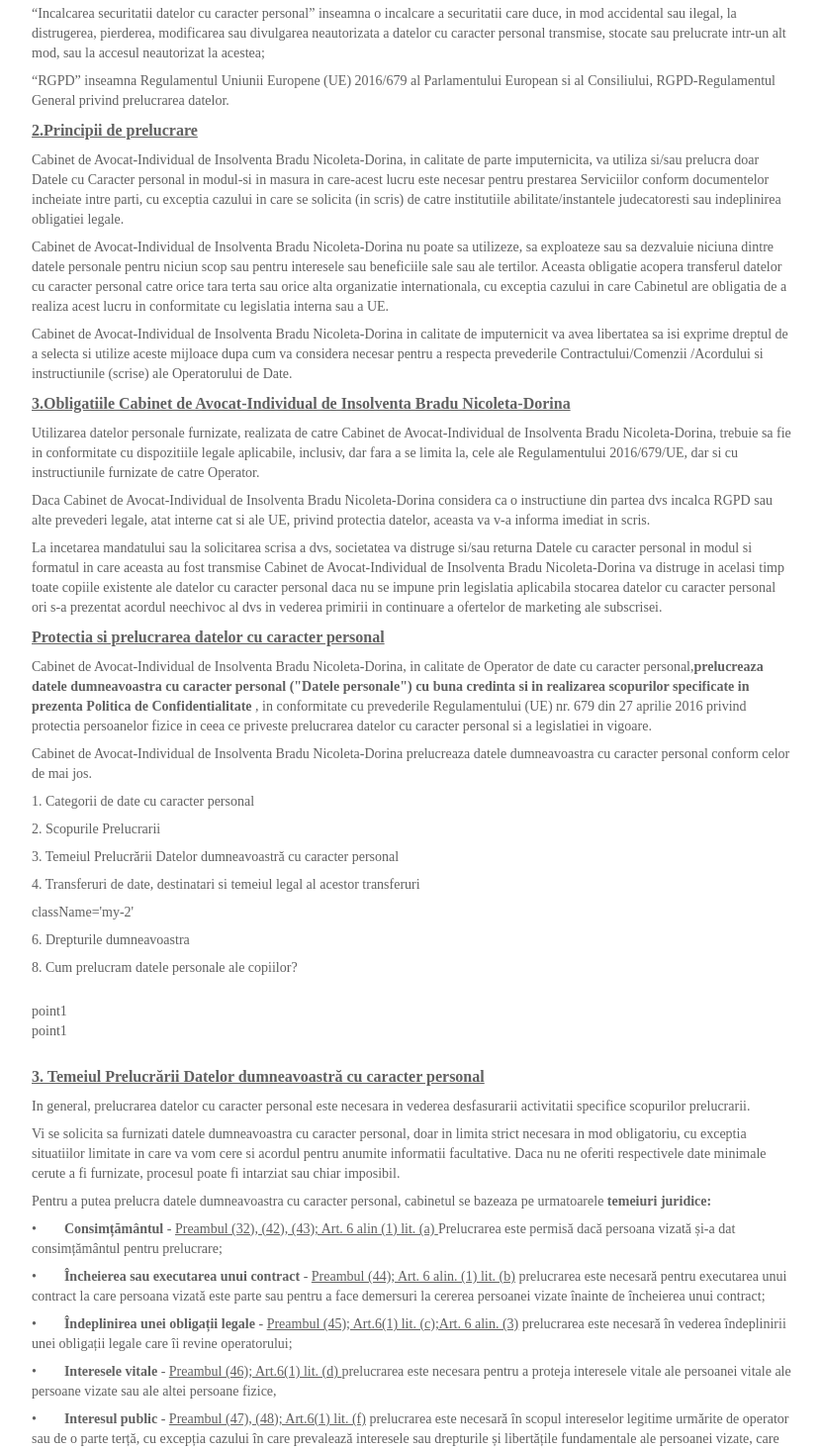
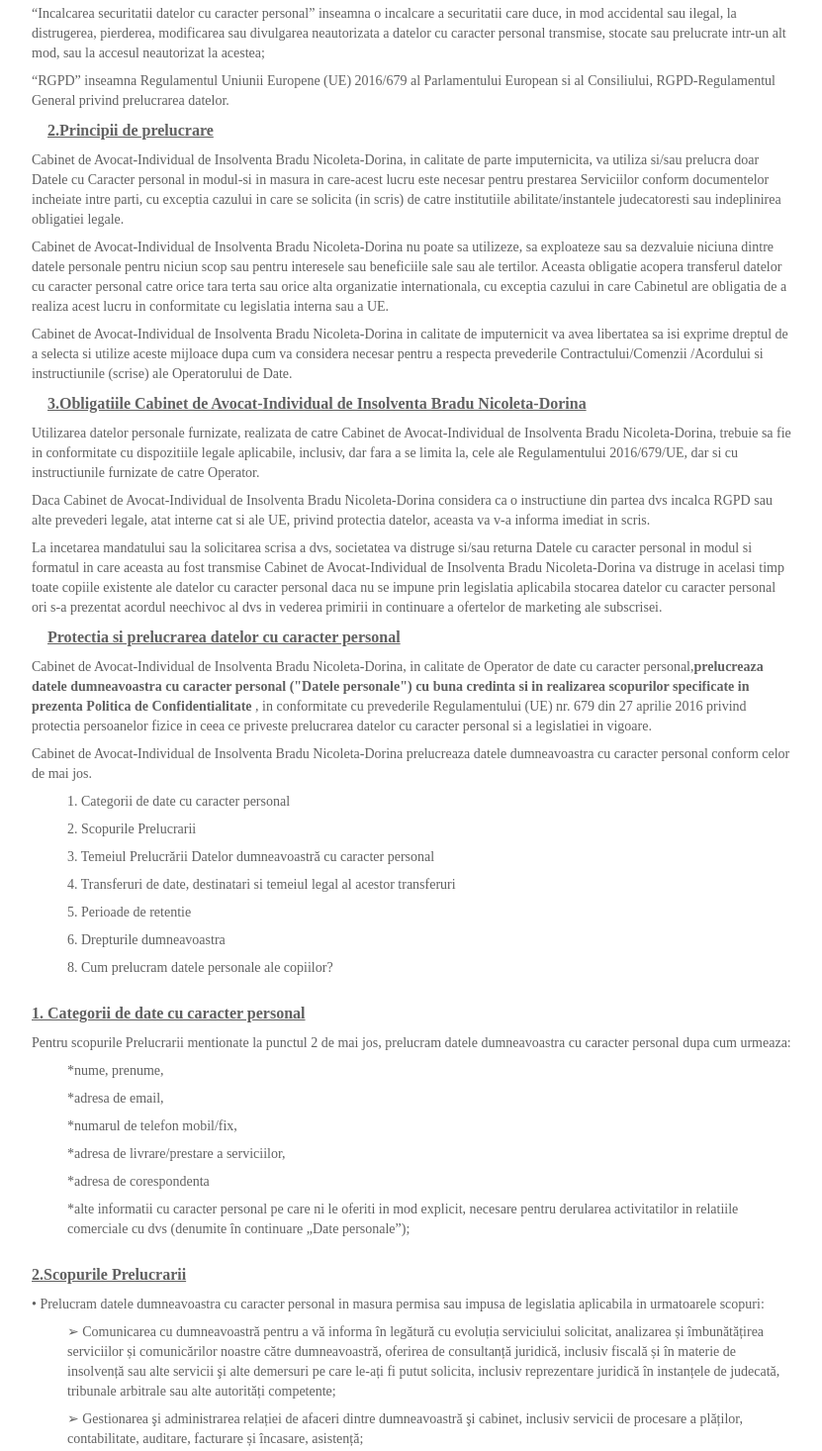
Before and after one commit to CleanCodeRo/bradu-law, a React (Vite) app: page /gdpr in a window 1280 px wide. Shown: the part 1320-2786 px from the top of the page at 99% size, without its empty margins (224-1055 px from the left). Built offline with nearby package versions, Linux system fonts and the light colour scheme.

Commit message:
point 1 and 2

```diff
--- a/src/Pages/GDPR.jsx
+++ b/src/Pages/GDPR.jsx
@@ -8,7 +8,7 @@ export default function GDPR() {
                     Stimate partener
                 </p>
                 <p className="my-2">
-          In primul rand dorim sa va multumim ca aveti incredere in Cabinet de
+                    <span className="ml-4">  </span>In primul rand dorim sa va multumim ca aveti incredere in Cabinet de
                     Avocat-Individual de Insolventa Bradu Nicoleta-Dorina si speram ca
                     parteneriatul nostru sa continue si pe viitor. Parte din
                     responsabilitatea noastra in aceasta colaborare este si modul in care
@@ -40,7 +40,7 @@ export default function GDPR() {
                     95/46/CE (Regulamentul general privind protectia datelor), avand in
                     vedere:
                 </p>
-        <p className="font-bold underline my-2 text-base">1.Definitii</p>
+                <p className="font-bold underline my-2 text-base"> <span className="ml-4">  </span>1.Definitii</p>
                 <p className="my-2">
                     “Date cu caracter personal” inseamna orice informatii privind o
                     persoana fizica identificata sau identificabila (“persoana vizata”), o
@@ -86,7 +86,7 @@ export default function GDPR() {
                     privind prelucrarea datelor.
                 </p>
                 <p className="font-bold underline my-2 text-base">
-          2.Principii de prelucrare
+                <span className="ml-4">  </span>   2.Principii de prelucrare
                 </p>
                 <p className="my-2">
                     Cabinet de Avocat-Individual de Insolventa Bradu Nicoleta-Dorina, in
@@ -115,7 +115,7 @@ export default function GDPR() {
                     instructiunile (scrise) ale Operatorului de Date.
                 </p>
                 <p className="font-bold underline my-2 text-base">
-          3.Obligatiile Cabinet de Avocat-Individual de Insolventa Bradu
+                <span className="ml-4">  </span> 3.Obligatiile Cabinet de Avocat-Individual de Insolventa Bradu
                     Nicoleta-Dorina
                 </p>
                 <p className="my-2">
@@ -143,7 +143,7 @@ export default function GDPR() {
                     subscrisei.
                 </p>
                 <p className="font-bold underline my-2 text-base">
-          Protectia si prelucrarea datelor cu caracter personal
+                <span className="ml-4">  </span>   Protectia si prelucrarea datelor cu caracter personal
                 </p>
                 <p className="my-2">
                     Cabinet de Avocat-Individual de Insolventa Bradu Nicoleta-Dorina, in
@@ -162,28 +162,53 @@ export default function GDPR() {
                     prelucreaza datele dumneavoastra cu caracter personal conform celor de
                     mai jos.
                 </p>
-        <p className="my-2">1. Categorii de date cu caracter personal</p>
-        <p className="my-2">2. Scopurile Prelucrarii</p>
-        <p className="my-2">
+                <p className="my-2 ml-9">1. Categorii de date cu caracter personal</p>
+                <p className="my-2 ml-9">2. Scopurile Prelucrarii</p>
+                <p className="my-2 ml-9">
                     3. Temeiul Prelucrării Datelor dumneavoastră cu caracter personal
                 </p>
-        <p className="my-2">
+                <p className="my-2 ml-9">
                     4. Transferuri de date, destinatari si temeiul legal al acestor
                     transferuri
                 </p>
-        <p className="my-2">className='my-2'</p>
-        <p className="my-2">6. Drepturile dumneavoastra</p>
-        <p className="my-2">8. Cum prelucram datele personale ale copiilor?</p>
+                <p className="my-2 ml-9">5. Perioade de retentie</p>
+                <p className="my-2 ml-9">6. Drepturile dumneavoastra</p>
+                <p className="my-2 ml-9">8. Cum prelucram datele personale ale copiilor?</p>
             </div>
         );
     };
 
     const Point1 = () => {
-    return <div>point1</div>;
+        return <div className="my-6">
+        <p id="title" className="font-bold underline my-2 text-base">1. Categorii de date cu caracter personal</p>
+            <p className="my-2">Pentru scopurile Prelucrarii mentionate la punctul 2 de mai jos, prelucram datele dumneavoastra cu caracter personal dupa cum urmeaza: </p>
+            <p className="my-2 ml-9 ">*nume, prenume,</p>
+            <p className="my-2 ml-9 ">*adresa de email,</p>
+            <p className="my-2 ml-9 ">*numarul de telefon mobil/fix,</p>
+            <p className="my-2 ml-9 ">*adresa de livrare/prestare a serviciilor,</p>
+            <p className="my-2 ml-9 ">*adresa de corespondenta</p>
+            <p className="my-2 ml-9 ">*alte informatii cu caracter personal pe care ni le oferiti in mod explicit, necesare pentru
+derularea activitatilor in relatiile comerciale cu dvs (denumite în continuare „Date personale”);
+</p>
+
+            </div>;
     };
 
     const Point2 = () => {
-    return <div>point1</div>;
+        return <div className="my-6">
+        <p id="title" className="font-bold underline my-2 text-base">2.Scopurile Prelucrarii</p>
+        <p className="my-2">•	Prelucram datele dumneavoastra cu caracter personal in masura permisa sau impusa de legislatia aplicabila in urmatoarele scopuri:</p>
+        <p className="my-2 ml-9"> ➢	Comunicarea cu dumneavoastră pentru a vă informa în legătură cu evoluția serviciului solicitat, analizarea și îmbunătățirea serviciilor și comunicărilor noastre către dumneavoastră, oferirea de consultanță juridică, inclusiv fiscală și în materie de insolvență sau alte servicii şi alte demersuri pe care le-ați fi putut solicita, inclusiv reprezentare juridică în instanțele de judecată, tribunale arbitrale sau alte autorități competente;</p>
+        <p className="my-2 ml-9"> ➢	Gestionarea şi administrarea relației de afaceri dintre dumneavoastră şi cabinet, inclusiv servicii de procesare a plăților, contabilitate, auditare, facturare și încasare, asistență;</p>
+        <p className="my-2 ml-9"> ➢	Respectarea obligațiilor noastre legale;</p>
+        <p className="my-2 ml-9"> ➢	In scopul respectării hotărârilor judecătorești și exercitării și/sau apărării drepturilor noastre legale; și
+În orice scop aferent și/sau auxiliar oricărora dintre cele de mai sus.
+</p>
+        <p className="my-2">În anumite împrejurări, colectăm Date cu caracter personal cu privire la dumneavoastră de la o sursă terță. Spre exemplu, putem colecta Date cu caracter personal de la angajatorul dumneavoastră, alte societăți sau persoane fizice cu care aveți legături, agenții guvernamentale, birouri de credit, furnizori de informații sau servicii sau din arhive publice.</p>
+        <p className="my-2">•	Pentru furnizarea serviciilor oferite de catre Cabinet de Avocat-Individual de Insolventa Bradu Nicoleta-Dorina, cuprinzand actiunile specifice acestei activitati;</p>
+        <p className="my-2">PROTECŢIA DATELOR.</p>
+        <p className="my-2">La utilizarea serviciilor noastre este posibil să ţi se solicite date personale. Furnizarea acestora este voluntară. Datele tale personale sunt utilizate în strictă conformitate cu legislaţia romana privitoare la protecţia datelor. </p>
+        </div>;
     };
 
     const Point3 = () => {
```
Lines whose indentation alone changed are shown as unchanged.
